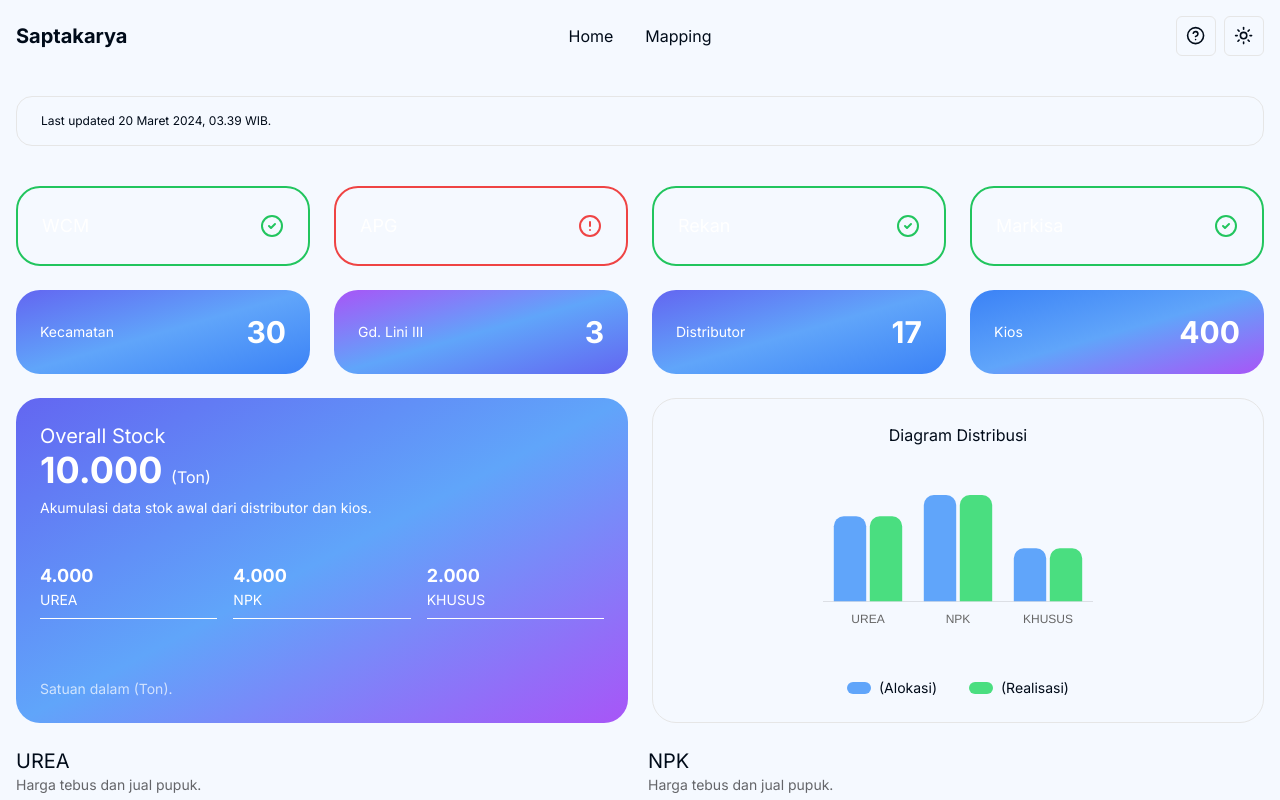
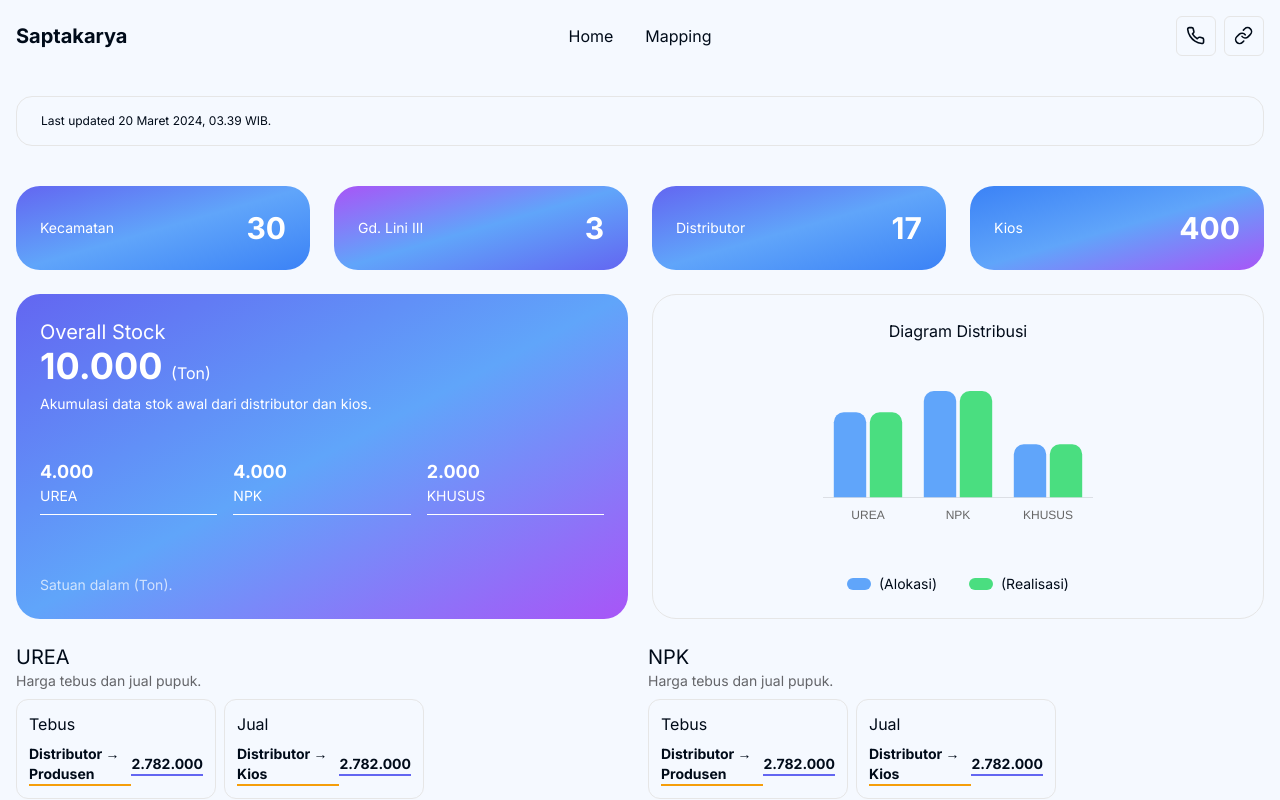
Before and after one commit to weexdayend/didactic-waffle, a Next.js app: page /en/home in a window 1280 px wide. Shown: the top 800 px of the page. Built offline with nearby package versions, Linux system fonts and the light colour scheme.

Commit message:
add drawer

```diff
--- a/src/app/[locale]/(main)/home/page.tsx
+++ b/src/app/[locale]/(main)/home/page.tsx
@@ -5,11 +5,6 @@ import CardAch from '@/components/home/card-ach';
 
 import Image from 'next/image'
 import Example from '@/components/home/charts/line-chart';
-
-import {
-  AlertCircleIcon,
-  CheckCircle2Icon
-} from 'lucide-react'
 
 const Page = () => {
 
@@ -25,37 +20,6 @@ const Page = () => {
       <div className='flex items-center justify-center w-full px-4 py-4 my-6'>
         <div className='px-6 py-4 w-full rounded-2xl border'>
           <h1 className='text-xs'>Last updated 20 Maret 2024, 03.39 WIB.</h1>
-        </div>
-      </div>
-      <div className='w-full grid sm:grid-cols-1 md:grid-cols-2 lg:grid-cols-2 xl:grid-cols-3 gap-6 px-4 pb-6'>
-        <div className='w-full h-fit grid grid-cols-2 sm:grid-cols-2 md:grid-cols-4 md:col-span-4 lg:grid-cols-4 lg:col-span-4 xl:grid-cols-4 xl:col-span-4 gap-6'>
-          <div className='border-2 border-green-500 rounded-3xl xl:rounded-3xl h-full flex flex-col sm:flex-row md:flex-row lg:flex-row xl:flex-row items-center justify-between px-6 py-6 gap-2'>
-            <div className='flex flex-col gap-6'>
-              <h1 className='text-lg text-white'>WCM</h1>
-            </div>
-            <CheckCircle2Icon className='w-6 h-6 text-green-500' />
-          </div>
-
-          <div className='border-2 border-red-500 rounded-3xl xl:rounded-3xl h-full flex flex-col sm:flex-row md:flex-row lg:flex-row xl:flex-row items-center justify-between px-6 py-6 gap-2'>
-            <div className='flex flex-col'>
-              <h1 className='text-lg text-white'>APG</h1>
-            </div>
-            <AlertCircleIcon className='w-6 h-6 text-red-500' />
-          </div>
-
-          <div className='border-2 border-green-500 rounded-3xl xl:rounded-3xl h-full flex flex-col sm:flex-row md:flex-row lg:flex-row xl:flex-row items-center justify-between px-6 py-6 gap-2'>
-            <div className='flex flex-col'>
-              <h1 className='text-lg text-white'>Rekan</h1>
-            </div>
-            <CheckCircle2Icon className='w-6 h-6 text-green-500' />
-          </div>
-
-          <div className='border-2 border-green-500 rounded-3xl xl:rounded-3xl h-full flex flex-col sm:flex-row md:flex-row lg:flex-row xl:flex-row items-center justify-between px-6 py-6 gap-2'>
-            <div className='flex flex-col'>
-              <h1 className='text-lg text-white'>Markisa</h1>
-            </div>
-            <CheckCircle2Icon className='w-6 h-6 text-green-500' />
-          </div>
         </div>
       </div>
       <div className='w-full grid sm:grid-cols-1 md:grid-cols-2 lg:grid-cols-2 xl:grid-cols-3 gap-6 px-4'>
--- a/src/app/[locale]/(main)/mapping/page.tsx
+++ b/src/app/[locale]/(main)/mapping/page.tsx
@@ -8,13 +8,6 @@ import MyListbox from '@/components/mapping/select-filter'
 import ComboboxDemo from '@/components/mapping/combobox'
 
 import axios from 'axios'
-
-import {
-  AlertCircleIcon,
-  CheckCircle2Icon
-} from 'lucide-react'
-
-import airports from '@/components/map/dummy.json'
 
 import {
   ArrowLeftIcon
@@ -165,36 +158,6 @@ const Page = () => {
                       ) : (
                         <>
                           <div className='w-full h-fit grid grid-cols-2 sm:grid-cols-2 md:grid-cols-4 md:col-span-4 lg:grid-cols-4 lg:col-span-4 xl:grid-cols-4 xl:col-span-4 gap-6'>
-                            <div className='border-2 border-green-500 rounded-3xl xl:rounded-3xl h-full flex flex-col sm:flex-row md:flex-row lg:flex-row xl:flex-row items-center justify-between px-6 py-6 gap-2'>
-                              <div className='flex flex-col gap-6'>
-                                <h1 className='text-lg text-white'>WCM</h1>
-                              </div>
-                              <CheckCircle2Icon className='w-6 h-6 text-green-500' />
-                            </div>
-
-                            <div className='border-2 border-red-500 rounded-3xl xl:rounded-3xl h-full flex flex-col sm:flex-row md:flex-row lg:flex-row xl:flex-row items-center justify-between px-6 py-6 gap-2'>
-                              <div className='flex flex-col'>
-                                <h1 className='text-lg text-white'>APG</h1>
-                              </div>
-                              <AlertCircleIcon className='w-6 h-6 text-red-500' />
-                            </div>
-
-                            <div className='border-2 border-green-500 rounded-3xl xl:rounded-3xl h-full flex flex-col sm:flex-row md:flex-row lg:flex-row xl:flex-row items-center justify-between px-6 py-6 gap-2'>
-                              <div className='flex flex-col'>
-                                <h1 className='text-lg text-white'>Rekan</h1>
-                              </div>
-                              <CheckCircle2Icon className='w-6 h-6 text-green-500' />
-                            </div>
-
-                            <div className='border-2 border-green-500 rounded-3xl xl:rounded-3xl h-full flex flex-col sm:flex-row md:flex-row lg:flex-row xl:flex-row items-center justify-between px-6 py-6 gap-2'>
-                              <div className='flex flex-col'>
-                                <h1 className='text-lg text-white'>Markisa</h1>
-                              </div>
-                              <CheckCircle2Icon className='w-6 h-6 text-green-500' />
-                            </div>
-                          </div>
-
-                          <div className='w-full h-fit grid grid-cols-2 sm:grid-cols-2 md:grid-cols-4 md:col-span-4 lg:grid-cols-4 lg:col-span-4 xl:grid-cols-4 xl:col-span-4 gap-6'>
                             <div className='bg-gradient-to-br from-indigo-500 via-blue-400 to-blue-500 rounded-3xl xl:rounded-3xl h-full flex flex-col sm:flex-row md:flex-row lg:flex-row xl:flex-row items-center justify-between px-6 py-6'>
                               <h1 className='text-sm text-white'>Kecamatan</h1>
                               <h1 className='text-3xl font-bold text-white'>30</h1>
--- a/src/components/global/halp-menu.tsx
+++ b/src/components/global/help-menu.tsx
@@ -13,7 +13,7 @@ import {
   DropdownMenuTrigger,
 } from '@/components/ui/dropdown-menu'
 
-import { HelpCircleIcon } from 'lucide-react'
+import { PhoneIcon } from 'lucide-react'
 
 export function HelpMenu() {
 
@@ -24,8 +24,8 @@ export function HelpMenu() {
           variant="outline"
           size="icon"
         >
-          <HelpCircleIcon className="h-[1.2rem] w-[1.2rem] rotate-0 scale-100 transition-all dark:-rotate-90 dark:scale-0" />
-          <HelpCircleIcon className="absolute h-[1.2rem] w-[1.2rem] rotate-90 scale-0 transition-all dark:rotate-0 dark:scale-100" />
+          <PhoneIcon className="h-[1.2rem] w-[1.2rem] rotate-0 scale-100 transition-all dark:-rotate-90 dark:scale-0" />
+          <PhoneIcon className="absolute h-[1.2rem] w-[1.2rem] rotate-90 scale-0 transition-all dark:rotate-0 dark:scale-100" />
           <span className="sr-only">Mobile menu</span>
         </Button>
       </DropdownMenuTrigger>
--- a/src/components/global/mobile-menu.tsx
+++ b/src/components/global/mobile-menu.tsx
@@ -37,6 +37,7 @@ export function MobileMenu() {
             Home
           </DropdownMenuItem>
         </Link>
+        <div className='w-full h-1.5 border-4 rounded-full' />
         <Link href={'/mapping'}>
           <DropdownMenuItem>
             Monitoring
--- /dev/null
+++ b/src/components/monitoring/index.tsx
@@ -0,0 +1,84 @@
+import React from 'react';
+import {
+  Drawer,
+  DrawerClose,
+  DrawerContent,
+  DrawerDescription,
+  DrawerFooter,
+  DrawerHeader,
+  DrawerTitle,
+  DrawerTrigger,
+} from "@/components/ui/drawer";
+
+import {
+  AlertCircleIcon,
+  CheckCircle2Icon,
+  LinkIcon,
+  Link2OffIcon
+} from 'lucide-react'
+import { Button } from '../ui/button';
+
+const Monitoring = () => {
+  return (
+    <Drawer>
+      <DrawerTrigger>
+        <div
+            className='h-10 w-10 border border-input bg-background hover:bg-accent hover:text-accent-foreground inline-flex items-center justify-center whitespace-nowrap rounded-md text-sm font-medium ring-offset-background transition-colors focus-visible:outline-none focus-visible:ring-2 focus-visible:ring-ring focus-visible:ring-offset-2 disabled:pointer-events-none disabled:opacity-50'
+          >
+            <LinkIcon className="h-[1.2rem] w-[1.2rem] rotate-0 scale-100 transition-all dark:-rotate-90 dark:scale-0" />
+            <LinkIcon className="absolute h-[1.2rem] w-[1.2rem] rotate-90 scale-0 transition-all dark:rotate-0 dark:scale-100" />
+            <span className="sr-only">Monitoring</span>
+        </div>
+      </DrawerTrigger>
+      <DrawerContent>
+        <DrawerHeader>
+          <DrawerTitle>Monitoring Aplikasi</DrawerTitle>
+          <DrawerDescription>Daftar status aplikasi pupuk indonesia.</DrawerDescription>
+        </DrawerHeader>
+        <div className='w-full h-fit grid grid-cols-2 sm:grid-cols-2 md:grid-cols-4 md:col-span-4 lg:grid-cols-4 lg:col-span-4 xl:grid-cols-4 xl:col-span-4 gap-6 px-4 pb-6'>
+          <div className='border-2 border-green-500 rounded-3xl xl:rounded-3xl h-full flex flex-col sm:flex-row md:flex-row lg:flex-row xl:flex-row items-center justify-between px-6 py-6 gap-2'>
+            <div className='flex flex-col gap-6'>
+              <h1 className='text-lg text-white'>WCM</h1>
+            </div>
+            <div className='flex flex-row w-full justify-between items-center px-4 py-2 rounded-full border border-green-500'>
+              <h1 className='text-xs'>ON</h1>
+              <CheckCircle2Icon className='w-4 h-4 text-green-500' />
+            </div>
+          </div>
+
+          <div className='border-2 border-red-500 rounded-3xl xl:rounded-3xl h-full flex flex-col sm:flex-row md:flex-row lg:flex-row xl:flex-row items-center justify-between px-6 py-6 gap-2'>
+            <div className='flex flex-col'>
+              <h1 className='text-lg text-white'>APG</h1>
+            </div>
+            <div className='flex flex-row w-full justify-between items-center px-4 py-2 rounded-full border border-red-500'>
+              <h1 className='text-xs'>OFF</h1>
+              <Link2OffIcon className='w-4 h-4 text-red-500' />
+            </div>
+          </div>
+
+          <div className='border-2 border-green-500 rounded-3xl xl:rounded-3xl h-full flex flex-col sm:flex-row md:flex-row lg:flex-row xl:flex-row items-center justify-between px-6 py-6 gap-2'>
+            <div className='flex flex-col'>
+              <h1 className='text-lg text-white'>Rekan</h1>
+            </div>
+            <div className='flex flex-row w-full justify-between items-center px-4 py-2 rounded-full border border-green-500'>
+              <h1 className='text-xs'>ON</h1>
+              <CheckCircle2Icon className='w-4 h-4 text-green-500' />
+            </div>
+          </div>
+
+          <div className='border-2 border-green-500 rounded-3xl xl:rounded-3xl h-full flex flex-col sm:flex-row md:flex-row lg:flex-row xl:flex-row items-center justify-between px-6 py-6 gap-2'>
+            <div className='flex flex-col'>
+              <h1 className='text-lg text-white'>Markisa</h1>
+            </div>
+            <div className='flex flex-row w-full justify-between items-center px-4 py-2 rounded-full border border-green-500'>
+              <h1 className='text-xs'>ON</h1>
+              <CheckCircle2Icon className='w-4 h-4 text-green-500' />
+            </div>
+          </div>
+        </div>
+      </DrawerContent>
+    </Drawer>
+  );
+};
+
+export default Monitoring;
--- a/src/components/navigation/index.tsx
+++ b/src/components/navigation/index.tsx
@@ -1,14 +1,14 @@
 "use client"
 
-import Image from 'next/image'
 import Link from 'next/link'
 import React, { useEffect, useState } from 'react'
 
 import { ModeToggle } from '@/components/global/mode-toggle'
 import { MobileMenu } from '@/components/global/mobile-menu'
 
-import LanguageChanger from '@/components/global/language-changer'
-import { HelpMenu } from '../global/halp-menu'
+import { HelpMenu } from '../global/help-menu'
+
+import Monitoring from '../monitoring'
 
 const Navigation = () => {
 
@@ -39,7 +39,7 @@ const Navigation = () => {
       <aside className="flex gap-2 items-center">
         {/* <LanguageChanger locale={pathname} /> */}
         <HelpMenu />
-        <ModeToggle />
+        <Monitoring />
         <div className='sm:block md:hidden lg:hidden xl:hidden'>
           <MobileMenu />
         </div>
```
